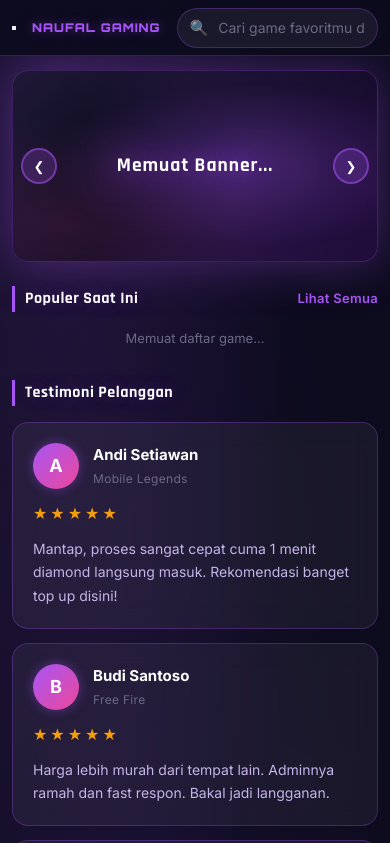
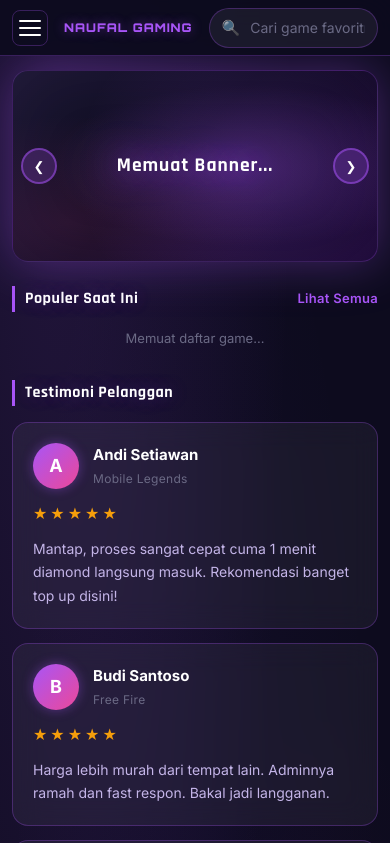
Before and after one commit to prabiantorendi-code/Apa-Aja, a plain HTML site: page index.html in a window 390 px wide. Shown: the top 843 px of the page. Drawn offline with Linux system fonts and the light colour scheme.

Commit message:
Update main.css

```diff
--- a/css/main.css
+++ b/css/main.css
@@ -986,3 +986,64 @@ ul {
     min-height: 340px;
   }
 }
+
+/* ============================================
+   HAMBURGER BUTTON (mobile only)
+   ============================================ */
+.hamburger {
+  display: none;
+  flex-direction: column;
+  justify-content: center;
+  gap: 5px;
+  width: 36px;
+  height: 36px;
+  background: transparent;
+  border: 1px solid var(--border);
+  border-radius: 8px;
+  cursor: pointer;
+  padding: 6px;
+  flex-shrink: 0;
+  transition: var(--transition);
+}
+
+.hamburger:hover {
+  border-color: var(--accent);
+  background: rgba(168,85,247,0.1);
+}
+
+.hamburger span {
+  display: block;
+  width: 100%;
+  height: 2px;
+  background: var(--text-primary);
+  border-radius: 2px;
+  transition: var(--transition);
+}
+
+/* ============================================
+   SIDEBAR OVERLAY (mobile)
+   ============================================ */
+.sidebar-overlay {
+  display: none;
+  position: fixed;
+  inset: 0;
+  background: rgba(0, 0, 0, 0.6);
+  backdrop-filter: blur(4px);
+  z-index: 850;
+  opacity: 0;
+  transition: opacity 0.3s ease;
+}
+
+.sidebar-overlay.active {
+  opacity: 1;
+}
+
+@media (max-width: 767px) {
+  .hamburger {
+    display: flex;
+  }
+
+  .sidebar-overlay {
+    display: block;
+  }
+}
```
